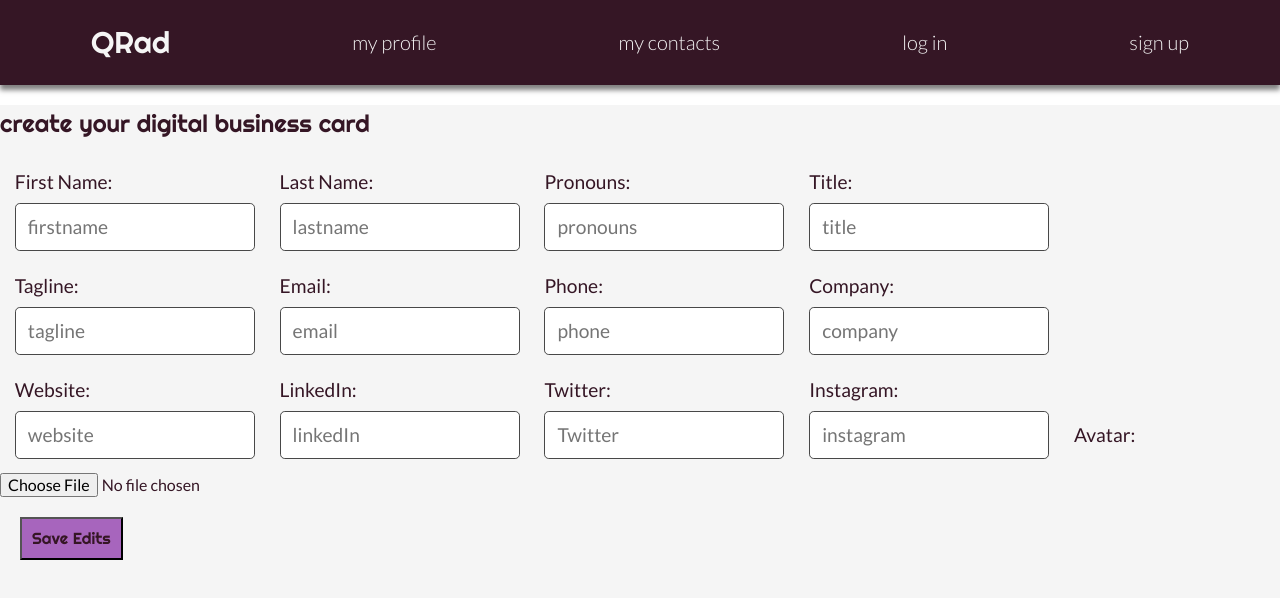
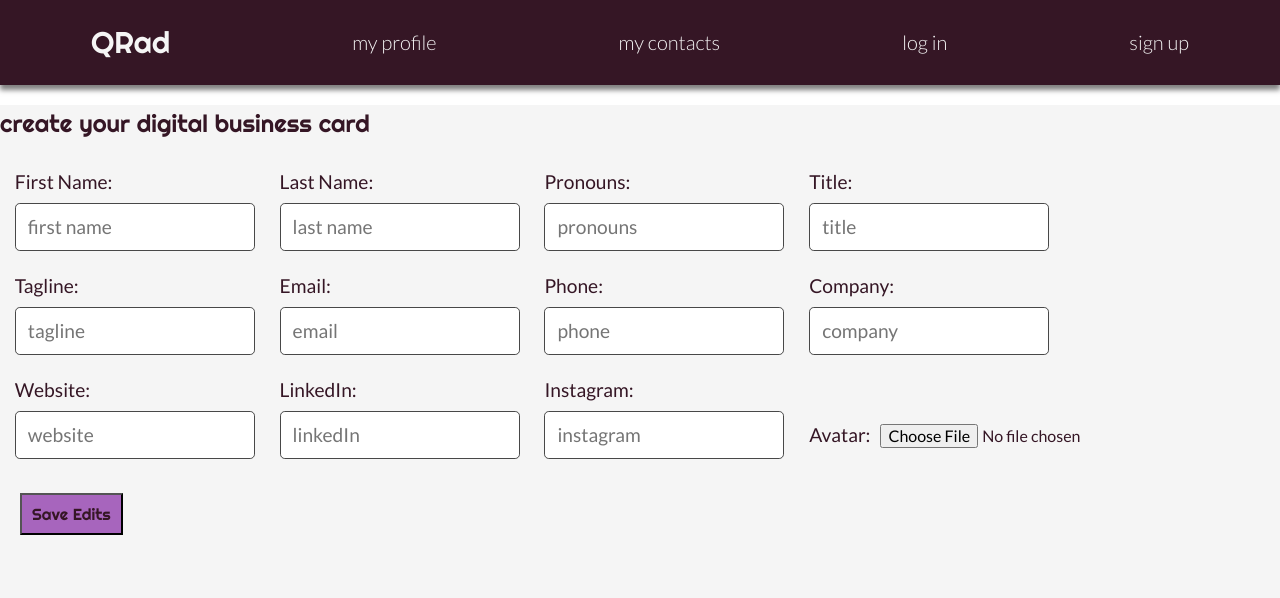
Before and after one commit to sihayah/QRad, a React (Create React App) app in the folder client/: page /editform in a window 1280 px wide. Shown: the top 598 px of the page. Built offline with nearby package versions, Linux system fonts and the light colour scheme.

Commit message:
removed twitter field and fixed typos in naming conventions

```diff
--- a/client/src/components/EditForm/index.js
+++ b/client/src/components/EditForm/index.js
@@ -52,7 +52,7 @@ export default function EditForm() {
       await uploadString(uploadImg, selectedImg, "data_url").then(
         async (snapshot) => {
           const profileURL = await getDownloadURL(uploadImg);
-          console.log(profileURL);
+          // console.log(profileURL);
           await addCard({
             variables: { ...formState, avatar: profileURL },
           });
@@ -67,7 +67,7 @@ export default function EditForm() {
   return (
     //adding css into the js file instead of using a css file
     <div id="biz-profile">
-      <p i-right-wrapper className="biz-card">
+      <p className="biz-card">
         {/* missing picture of the business card */}
         create your digital business card
       </p>
@@ -76,20 +76,20 @@ export default function EditForm() {
         <label className="form-label">
           First Name:
           <input
-            placeholder="firstname"
+            placeholder="first name"
             onChange={handlechange}
-            name="firstname"
-            value={formState.firstname}
+            name="firstName"
+            value={formState.firstName}
             className="form-input"
           />
         </label>
         <label className="form-label">
           Last Name:
           <input
-            placeholder="lastname"
+            placeholder="last name"
             onChange={handlechange}
-            name="lastname"
-            value={formState.lastname}
+            name="lastName"
+            value={formState.lastName}
             className="form-input"
           />
         </label>
@@ -174,16 +174,6 @@ export default function EditForm() {
           />
         </label>
         <label className="form-label">
-          Twitter:
-          <input
-            placeholder="Twitter"
-            onChange={handlechange}
-            name="Twitter"
-            value={formState.Twitter}
-            className="form-input"
-          />
-        </label>
-        <label className="form-label">
           Instagram:
           <input
             placeholder="instagram"
```
